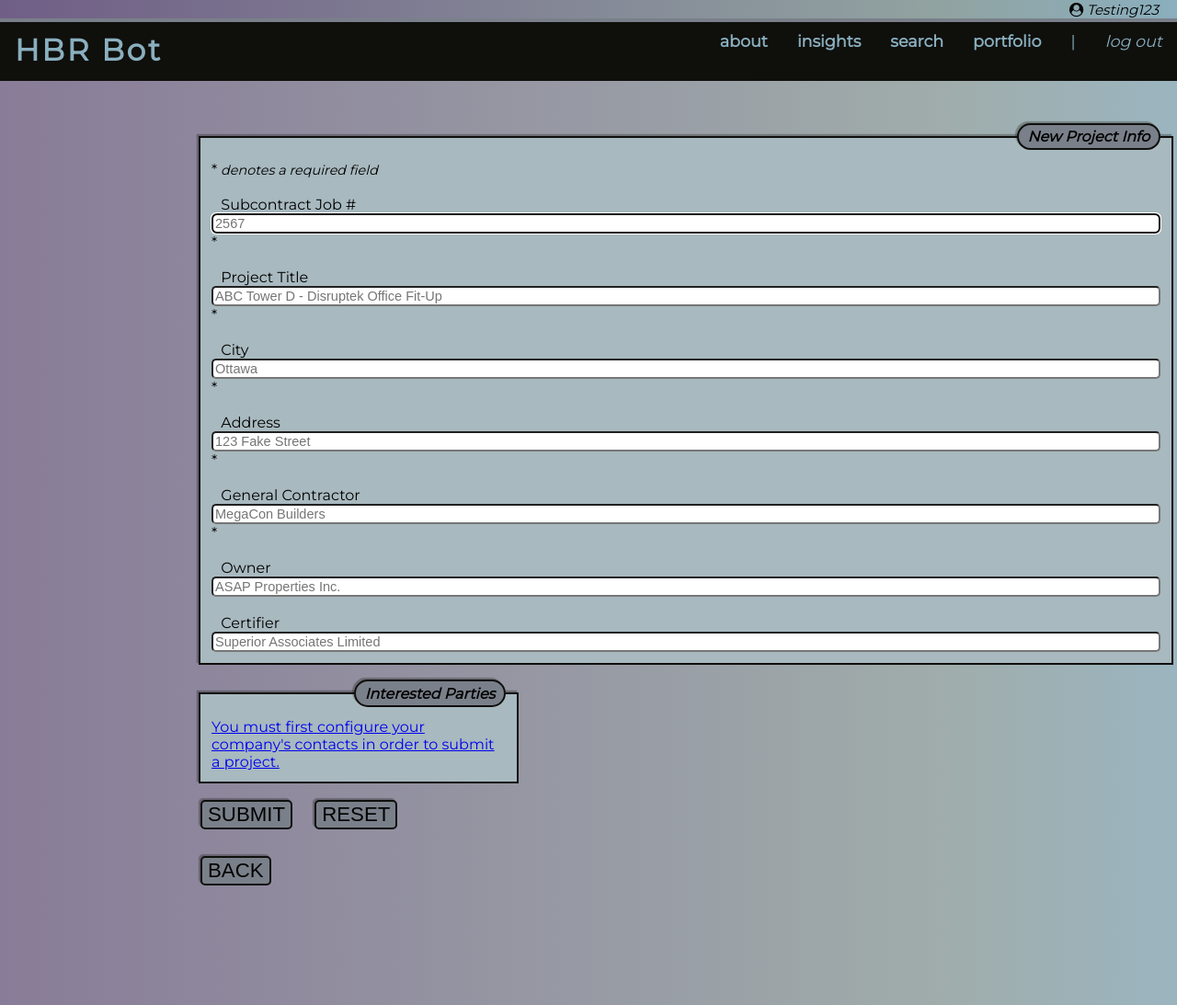
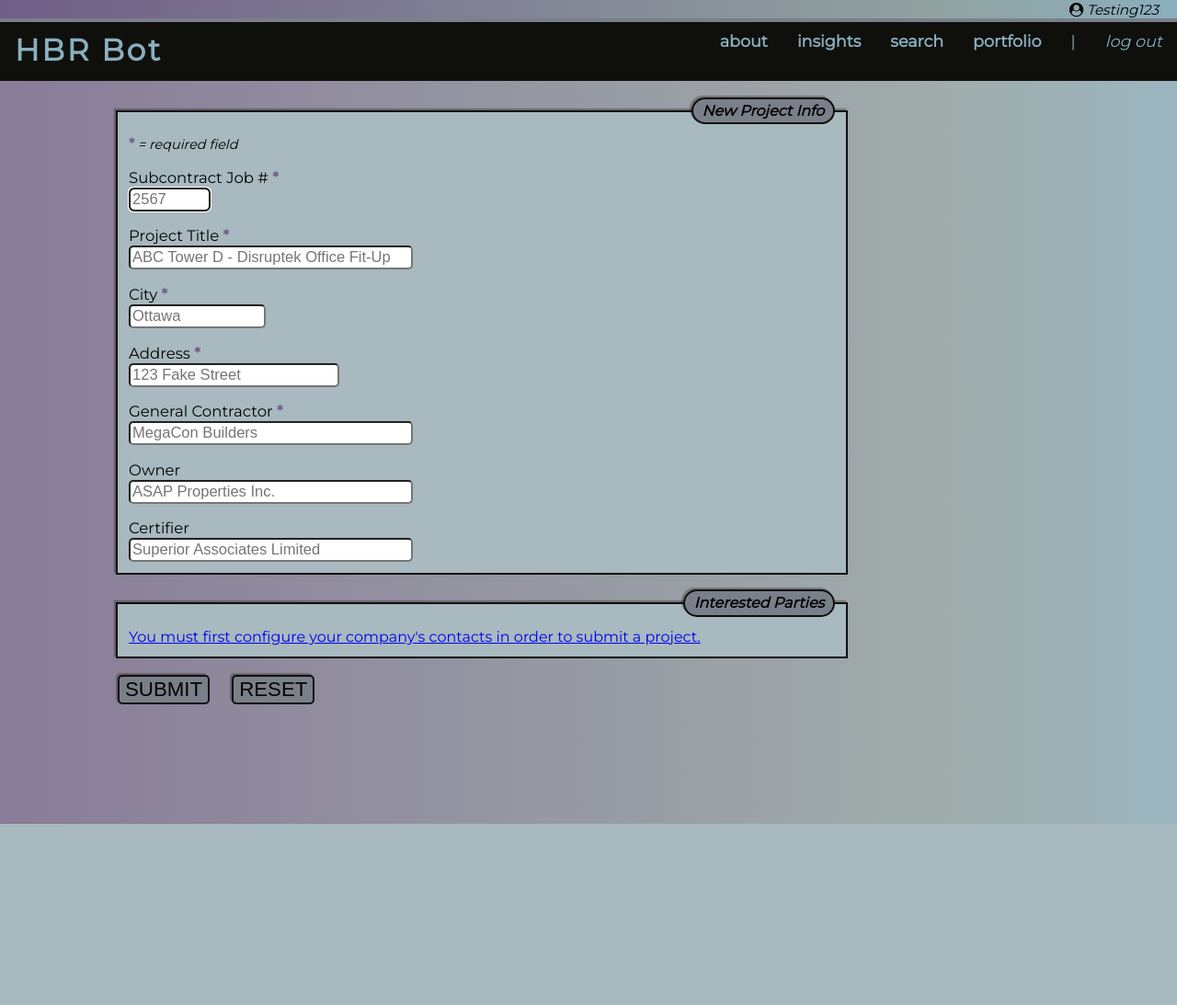
Before and after one commit to confirmationbias616/certificate_checker, a Flask app: page /project_entry in a window 1280 px wide. Shown: the whole page at 92% size. After the commit the page ends 896 px from the top, so only its background shows below. Run offline with Flask 2, Linux system fonts and the light colour scheme; data that the repository does not hold is empty; some libraries are stand-ins or nearby versions.

Commit message:
Many CSS and HTML changes
Too intertwined to break out into separate commits (oops!)

```diff
--- a/static/style.css
+++ b/static/style.css
@@ -12,17 +12,19 @@
     --shadow-hover: rgba(15,15,12,0.6);
     font-family: 'Montserrat', sans-serif;
     }
-    .required:after { content:" *"; }
+    .required::after {
+      content:"  *";
+      color: var(--highlight);
+      font-weight: bold
+    }
     .topnav {
       background-color: var(--outline);
       overflow: hidden;
     }
-
     .scrolldf {
       overflow: auto;
       white-space: nowrap;
     }
-
     .welcome_banner {
       background-image: linear-gradient(90deg, var(--highlight), var(--background) 80% ,var(--fieldset));
       text-align: right;
@@ -34,7 +36,6 @@
       margin-top:0px;
       margin-bottom:0px
     }
-
     .advertise_banner_container{
       background-color: rgb(254, 255, 217);
       /* display: flex; */
@@ -48,11 +49,6 @@
     .advertise_banner_text a{
       color: var(--highlight);
     }
-    .advertise_banner_text a:hover{
-      color: var(--fieldset);
-    }
-
-
     /* Style the links inside the navigation bar */
     .topnav a.title {
       transition: color 0.5s;
@@ -114,7 +110,9 @@
       color: var(--outline);
       font-size: calc(14px + 0.35vw);
     }
-
+    .advertise_banner_text a:hover{
+      color: var(--fieldset);
+    }
     /* Hide the link that should open and close the topnav on small screens */
     .topnav .icon {
       transition: 0.5s;
@@ -122,11 +120,15 @@
       font-size: 20px;
     }
     .user {
+      color: black;
       transition: 0.2s;
+    }
+    .user {
       font-size: calc(12px + 0.25vw);
-      color: black;
     }
-
+    .advertise_banner {
+      font-size: calc(7px + 1vw);
+    }
     /* When the screen is less than 600 pixels wide, hide all links, except for the first one ("Home"). Show the link that contains should open and close the topnav (.icon) */
     @media screen and (max-width: 840px) {
       .topnav a:not(.title) {display: none;}
@@ -154,11 +156,7 @@
         display: block;
         text-align: left;
       }
-      a.user {
-        text-decoration: none;
-        color: black;
-      }
-      a.user:visited {
+      a.user, a.user:visited  {
         text-decoration: none;
         color: black;
       }
@@ -177,17 +175,6 @@
       text-align: center;
       color: var(--outline);
       text-shadow: -1px -1px 6px var(--highlight);
-    }
-    p {
-      font-size: calc(10px + 0.5vh + 0.2vw);
-    }
-    p1 {
-      font-style: italic;
-      color: var(--highlight);
-      padding-left: 1%;
-    }
-    p2 {
-      padding-left: 1%;
     }
     .blocktext {
       margin-left: auto;
@@ -224,9 +211,11 @@
       border-radius: 5px;
       box-shadow: -2px -2px 1px var(--shadow-inactive);
     }
+    input[id=small_button], input[type=text], select, .radio-toolbar, p{
+      font-size: calc(10px + 0.5vh + 0.2vw);
+    }
     input[id=small_button]{
       transition: box-shadow 0.5s;
-      font-size: calc(8px + 0.5vh + 0.2vw);
       background-color: var(--item);
       border: 2px var(--outline) solid;
       border-radius: 5px;
@@ -235,26 +224,27 @@
     input[type=text]{
       border-radius: 5px;
       display: block;
-      font-size: calc(8px + 0.5vh + 0.2vw);
-      width: 80vw;
+      /* width: 90vw; */
     }
     select{
-      margin-right: 1vw;
+      margin-right: 1.5vw;
+      margin-left: 1vw;
+      width: min(22vw, 200px);
     }
-    .radio-toolbar input[type="radio"] {
-      display: none;
+    .radio-toolbar{
+      border: 1px var(--outline) solid;
+      border-radius: 5px;
+      padding: 0.1em 0.5em;
+      display: inline-block;
     }
     .radio-toolbar label {
-      display: inline-block;
-      background-color: var(--item);
-      padding: 0px 5px;
-      font-size: calc(8px + 0.5vh + 0.2vw);
-      box-shadow: 0px 0px 2px 2px var(--outline);
+      cursor: pointer;
+    }
+    .input[type=radio] {
       cursor: pointer;
     }
     .radio-toolbar input[type="radio"]:checked+label {
-      box-shadow: none;
-      border: 1px var(--outline) solid;
+      cursor: default;
     }
     @media screen and (min-width: 500px) {
       input[type=text]{
@@ -262,6 +252,9 @@
       }
       #text_search{
         width: 40vw;
+      }
+      #text_search_insights{
+        width: calc(400px + 10vw)
       }
       #location_string{
         width: calc(200px + 10vw)
@@ -274,12 +267,19 @@
       transition: box-shadow 0.5s;
       background-color: rgb(168, 185, 191);
       float: left;
-      width: 320px;
+      width: max(60vw, 320px);
       margin: 8px;
       padding: 12px;
       box-sizing: 2px border-box;
       border: 2px solid var(--outline);
       box-shadow: -2px -2px 1px var(--shadow-inactive);
+    }
+    #project_entry_container{
+      margin-top: 10px;
+      margin-left: calc(10vw - 10px);
+      margin-right: 2px;
+      display: block;
+      overflow: hidden;
     }
     legend{
       transition: box-shadow 0.5s;
--- a/templates/insights.html
+++ b/templates/insights.html
@@ -15,7 +15,7 @@
                 <div style="float:left">
                 <input
                     type="text"
-                    id="text_search"
+                    id="text_search_insights"
                     name="text_search"
                     size="26"
                     {% if text_search %} value="{{ text_search }}" {% endif %}
@@ -46,7 +46,7 @@
                 >x</a>
                 &emsp;
                 </div>
-                <div style="float:left; margin-left: 5px;">
+                <div style="margin-left: 5px;">
                 <input type="submit" id="small_button" value="Explore!" style="width: 6em" >
                 </div>
             </div>
--- a/templates/map.html
+++ b/templates/map.html
@@ -13,15 +13,15 @@
     <div style="width: 100%; text-align: center; margin-top: -5px">
         <form action="{{ url_for('set_location') }}" name = "set_location" method="POST">
             <div style="display: inline-block;">
-                <input type="text" id="location_string" size="26" {% if location_string %} value="{{ location_string }}" {% endif %} placeholder="Focus on specific region" autofocus style="border: 1px solid black; margin-bottom: 5px; margin-left: 5px;">
+                <input type="text" id="location_string" name="location_string" size="26" {% if location_string %} value="{{ location_string }}" {% endif %} placeholder="Focus on specific region" autofocus style="border: 1px solid black; margin-bottom: 5px; margin-left: 5px;">
                 <input type="text" id="text_search" name="text_search" size="26" {% if text_search %} value="{{ text_search }}" {% endif %} placeholder="List one or many keywords" autofocus style="margin-bottom: 5px; margin-left: 5px; border: 1px solid black" keydown="enable_wordcloud()">
             </div>
             <div style='margin-top: 1vh; margin-bottom: 1vh'>
                 <span class='radio-toolbar'>
                     <input type="radio" name="result_limit" id='daily' value="daily" {% if (not result_limit) or (result_limit == 'daily') %} checked {% endif %}>
-                    <label for="daily" style='border-top-left-radius: 5px; border-bottom-left-radius: 5px;'>daily</label>
+                    <label for="daily">daily</label>
                     <input type="radio" name="result_limit" id='bulk' value="bulk" {% if result_limit == 'bulk' %} checked {% endif %}>
-                    <label for="bulk" style='border-top-right-radius: 5px; border-bottom-right-radius: 5px;'>bulk</label>
+                    <label for="bulk">bulk</label>
                 </span> &nbsp
                 <span>
                     <select name="select_source">
--- a/templates/project_entry.html
+++ b/templates/project_entry.html
@@ -6,48 +6,53 @@
   {% block head %}
   <link href="https://fonts.googleapis.com/css?family=Roboto+Mono&display=swap" rel="stylesheet">
   <link href="{{ url_for('static',filename='style.css') }}" rel="stylesheet" type="text/css">
+  <style>
+    p {
+      margin-bottom: 1px;
+    }
+  </style>
   {% endblock %}
 </head>
 
 <body>
   {% block body %}
-  <div style="margin-left: 2%; margin-right: 2%; margin-top: 0px">
-  <br><br>
-  <div style='width: 98vw; max-width: 864px; margin-left: auto; margin-right: auto;'>
+  <div id="project_entry_container">
     <form action="/project_entry" name = "job_entry" method="POST" onsubmit="return(validate())">
+      <div style='float: left'>
         <fieldset>
           <legend>{% if job_number %}Adjust{% else %}New{% endif %} Project Info</legend>
-        <span>   *</span><span style="font-size:90%"><i> denotes a required field</i><br><br></span>
-        <div class="required">
-          <p2>Subcontract Job #</p2><br>
+          <span style="color: var(--highlight); font-weight: bold;">*</span><span style="font-size:90%"><i> = required field</i><br></span>
+          <div>
+            <p class="required">Subcontract Job #</p>
             <input type="text" name="job_number" size="6" {% if job_number %}value="{{job_number}}" {% else %}placeholder="2567"{% endif %} pattern="[A-Za-z0-9\-]+" {% if job_number %} readonly title="Cannot modify project number once it has been set." {% else %} autofocus required title="only alphanumerical characters and dashes (-) are accepted"{% endif %}>
-        </div><br>
-        <div class="required">
-          <p2>Project Title</p2><br>
+          </div>
+          <div>
+            <p class="required">Project Title</p>
             <input type="text" name="title" size="28" {% if title %}value="{{title}}" {% else %}placeholder="ABC Tower D - Disruptek Office Fit-Up"{% endif %} required {% if job_number %} autofocus {% endif %}>
-        </div><br>
-        <div class="required">
-          <p2>City</p2><br>
+          </div>
+          <div>
+            <p class="required">City</p>
             <input type="text" name="city" size="12" {% if city %}value="{{city}}" {% else %}placeholder="Ottawa"{% endif %} required>
-        </div><br>
-        <div class="required">
-          <p2>Address</p2><br>
+          </div>
+          <div>
+            <p class="required">Address</p>
             <input type="text" name="address" size="20" {% if address %}value="{{address}}" {% else %}placeholder="123 Fake Street"{% endif %} required>
-        </div><br>
-        <div class="required">
-          <p2>General Contractor</p2><br>
+          </div>
+          <div>
+            <p class="required">General Contractor</p>
             <input type="text" name="contractor" size="28" {% if contractor %}value="{{contractor}}" {% else %}placeholder="MegaCon Builders"{% endif %} required>
-        </div><br>
-        <p2>Owner</p2><br>
+          </div>
+          <p>Owner</p>
             <input type="text" name="owner" size="28" {% if owner %}value="{{owner}}" {% else %}placeholder="ASAP Properties Inc."{% endif %}>
-        <br><br>
-        <p2>Certifier</p2><br>
+          <p>Certifier</p>
             <input type="text" name="engineer" size="28" {% if engineer %}value="{{engineer}}" {% else %}placeholder="Superior Associates Limited"{% endif %} title="Typically, this is the architect of record.">
         </fieldset>
+      </div>
+      <div style='float: left'>
         <fieldset>
             <legend>Interested Parties</legend>
             {% if all_contacts|length %}
-            <span style="font-size:90%"><i>   Must select at least 1 contact from below</i></span>
+              <span style="font-size:90%"><i>   Must select at least 1 contact below</i></span>
               {% for _, contact in all_contacts.iterrows() %}
                 <ul>
                   <input type="checkbox" id="id_{{contact['id']}}" name="contacts" value="{{contact['id']}}" {% if receiver_emails_dump and contact['email_address'] in receiver_emails_dump %} checked {% endif %}>
@@ -68,12 +73,6 @@
         </div>
       </div>
     </form>
-  <br>
-  <div style='width: 98vw; max-width: 864px; margin-left: auto; margin-right: auto;'>
-    <form action="/summary_table">
-      <input type="submit" id="large_button" value="BACK">
-    </form>
-  </div>
   </div>
   <script>
     function validate() {
```
Lines whose indentation alone changed are shown as unchanged.
